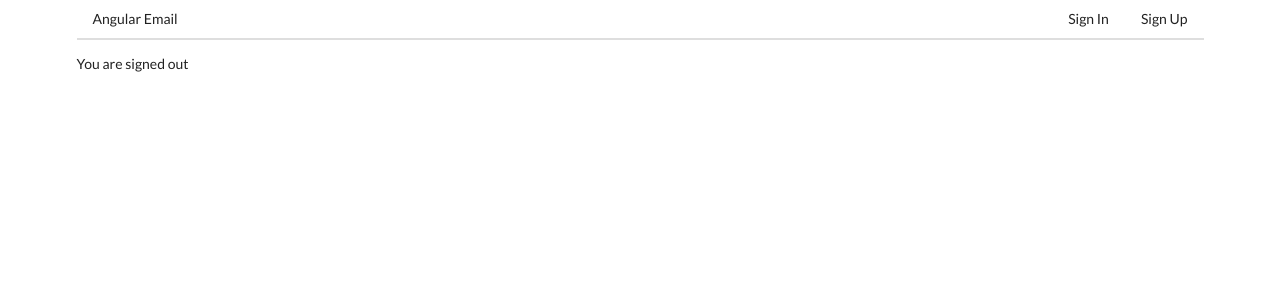
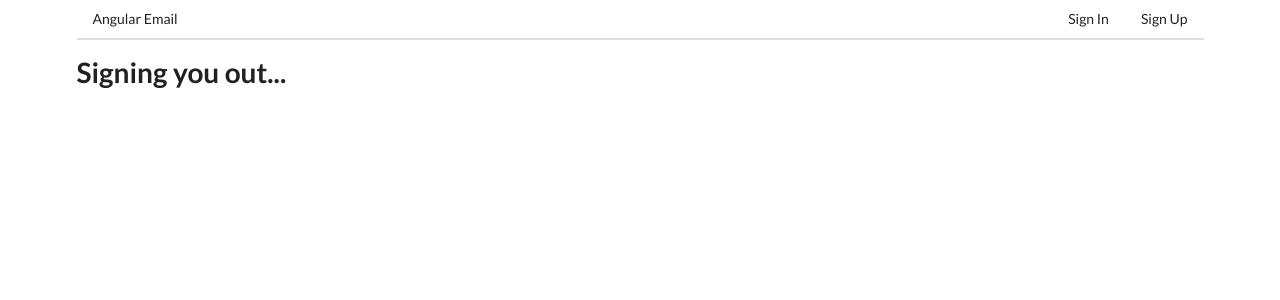
Before and after one commit to akgmage/email-client, an Angular app: page /signout in a window 1280 px wide. Shown: the top 300 px of the page. Built offline with nearby package versions, Linux system fonts and the light colour scheme; no server answers.

Commit message:
Navigate to root url on signout

```diff
--- a/src/app/auth/signout/signout.component.html
+++ b/src/app/auth/signout/signout.component.html
@@ -1 +1 @@
-<p>You are signed out</p>
+<h1>Signing you out...</h1>
--- a/src/app/auth/signout/signout.component.ts
+++ b/src/app/auth/signout/signout.component.ts
@@ -1,5 +1,6 @@
 import { Component, OnInit } from '@angular/core';
 import { AuthService } from '../auth.service';
+import { Router } from '@angular/router';
 @Component({
   selector: 'app-signout',
   templateUrl: './signout.component.html',
@@ -7,11 +8,14 @@ import { AuthService } from '../auth.service';
 })
 export class SignoutComponent implements OnInit {
 
-  constructor(private authService: AuthService) { }
+  constructor(
+    private authService: AuthService,
+    private router: Router
+  ) { }
 
   ngOnInit(): void {
     this.authService.signout().subscribe(() => {
-
+      this.router.navigateByUrl('/');
     });
   }
 
```
